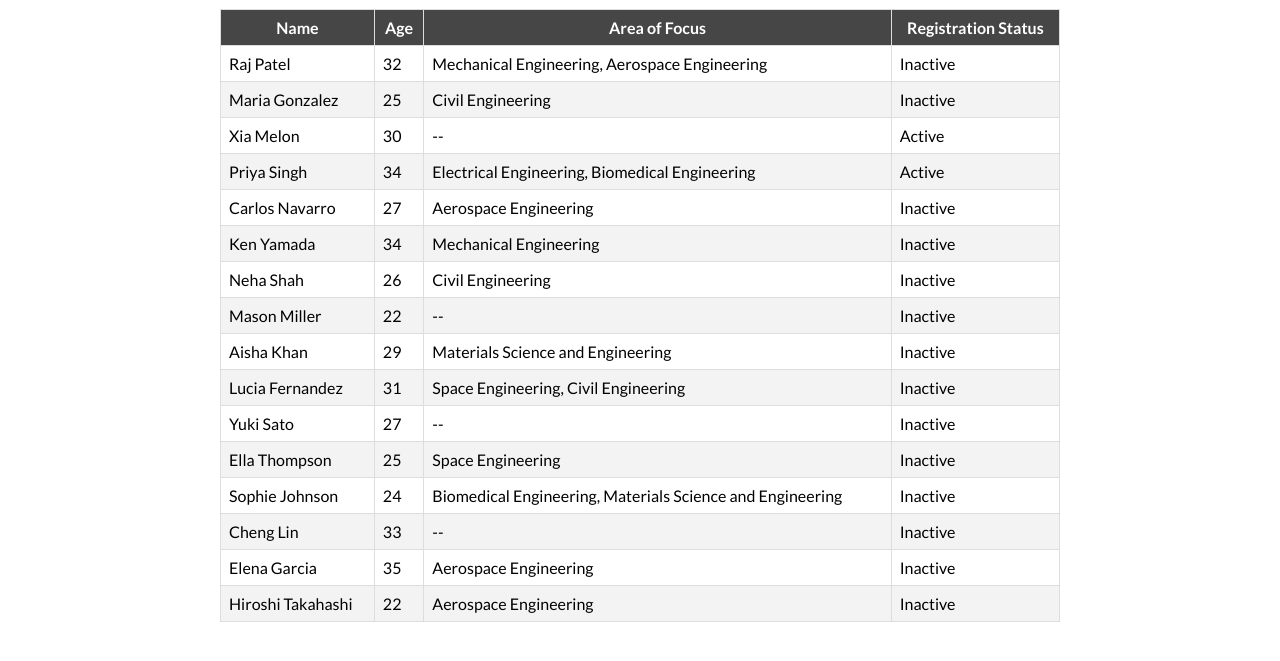
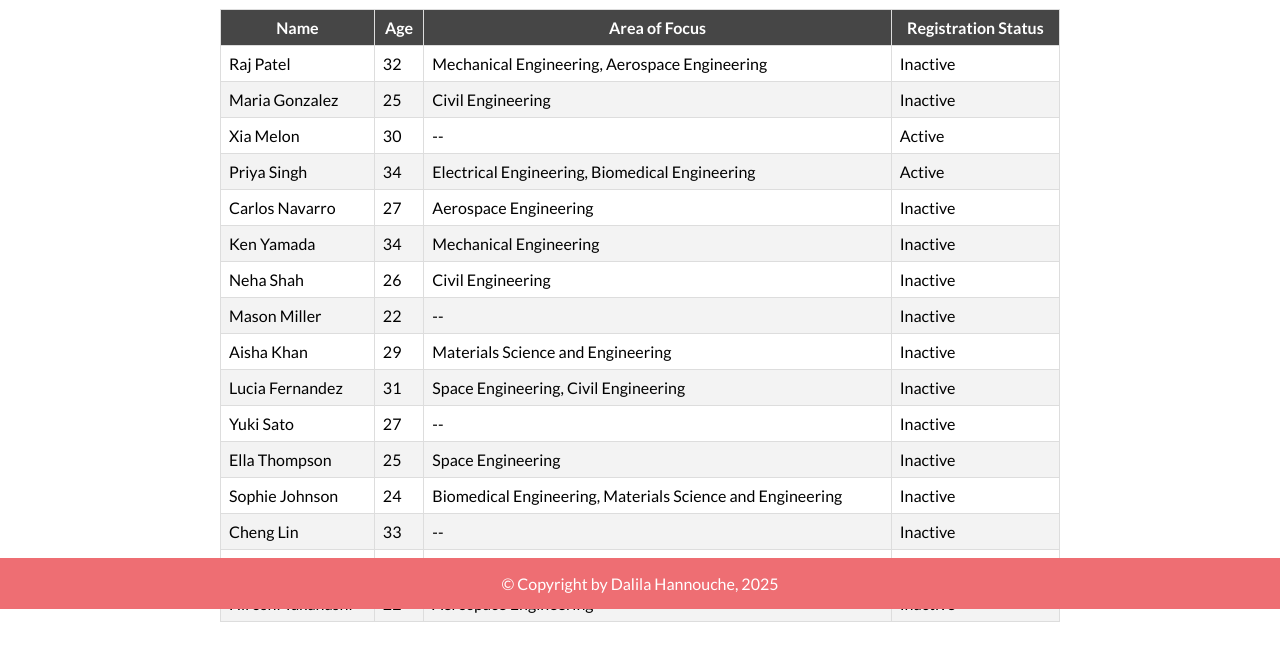
Before and after one commit to dalilahannouche/Student-Database-Typescript, a website with bundled scripts: page index.html in a window 1280 px wide. Shown: the part 191-852 px from the top of the page. Before the commit the page ends 813 px from the top, so only its background shows below. Built offline with nearby package versions, Linux system fonts and the light colour scheme.

Commit message:
adding the footer on html and using css to fixe it

```diff
--- a/index.html
+++ b/index.html
@@ -37,4 +37,8 @@
      Cela ne reste donc pas local à html -->
     <script type="module" src="dist/index.js"></script>
 </body>
+
+<div class="footer">
+    <p>© Copyright by Dalila Hannouche, 2025</p>
+  </div>
 </html>
--- a/style.css
+++ b/style.css
@@ -34,6 +34,7 @@ h1 {
 table {
     border-collapse: collapse;
     width: 100%;
+    margin-bottom: 150px;
   }
 
 td, th {
@@ -54,3 +55,13 @@ thead tr th {
 tr:nth-child(even) {
 background-color: #f3f3f3;
 }
+
+.footer{
+    background-color: #EE6E73;
+    position: fixed;
+    left: 0;
+    bottom: 0;
+    width: 100%;
+    color: white;
+    text-align: center;
+}
```
